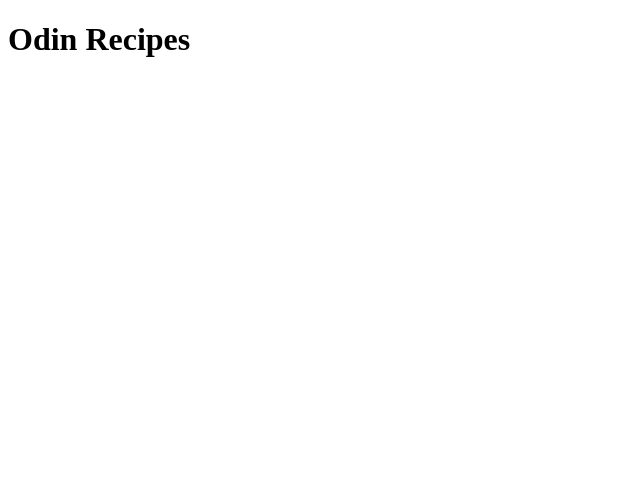
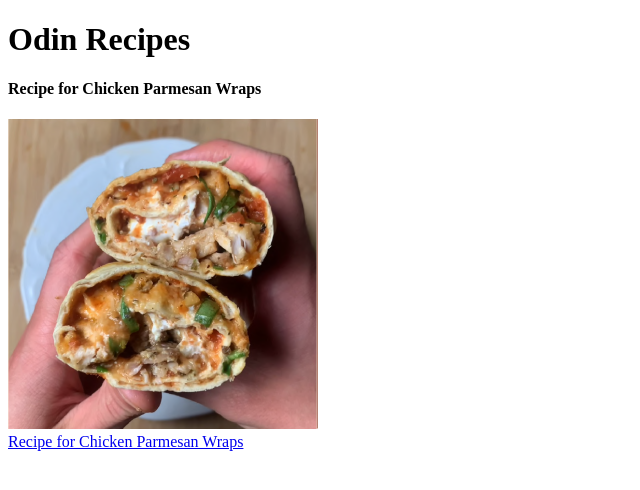
Before and after one commit to HeadhunterDev9/odin-recipes, a plain HTML site: page index.html in a window 1280 px wide. Shown: the whole page, without its empty margins (0-640 px from the left). Drawn offline with Linux system fonts and the light colour scheme.

Commit message:
Edit index.html
Added the link for the chicken parmesan wrap to index.html

```diff
--- a/index.html
+++ b/index.html
@@ -6,5 +6,8 @@
     </head>
     <body>
         <h1>Odin Recipes</h1>
+        <h4>Recipe for Chicken Parmesan Wraps</h4>
+        <img src="./images/chicken-parmesan-wraps.png" alt="Picture of chicken parmesan wraps" height="310" width="310">
+        <a href="./recipes/chicken-parmesan-wraps.html"><br>Recipe for Chicken Parmesan Wraps</a>
     </body>
 </html>
```
